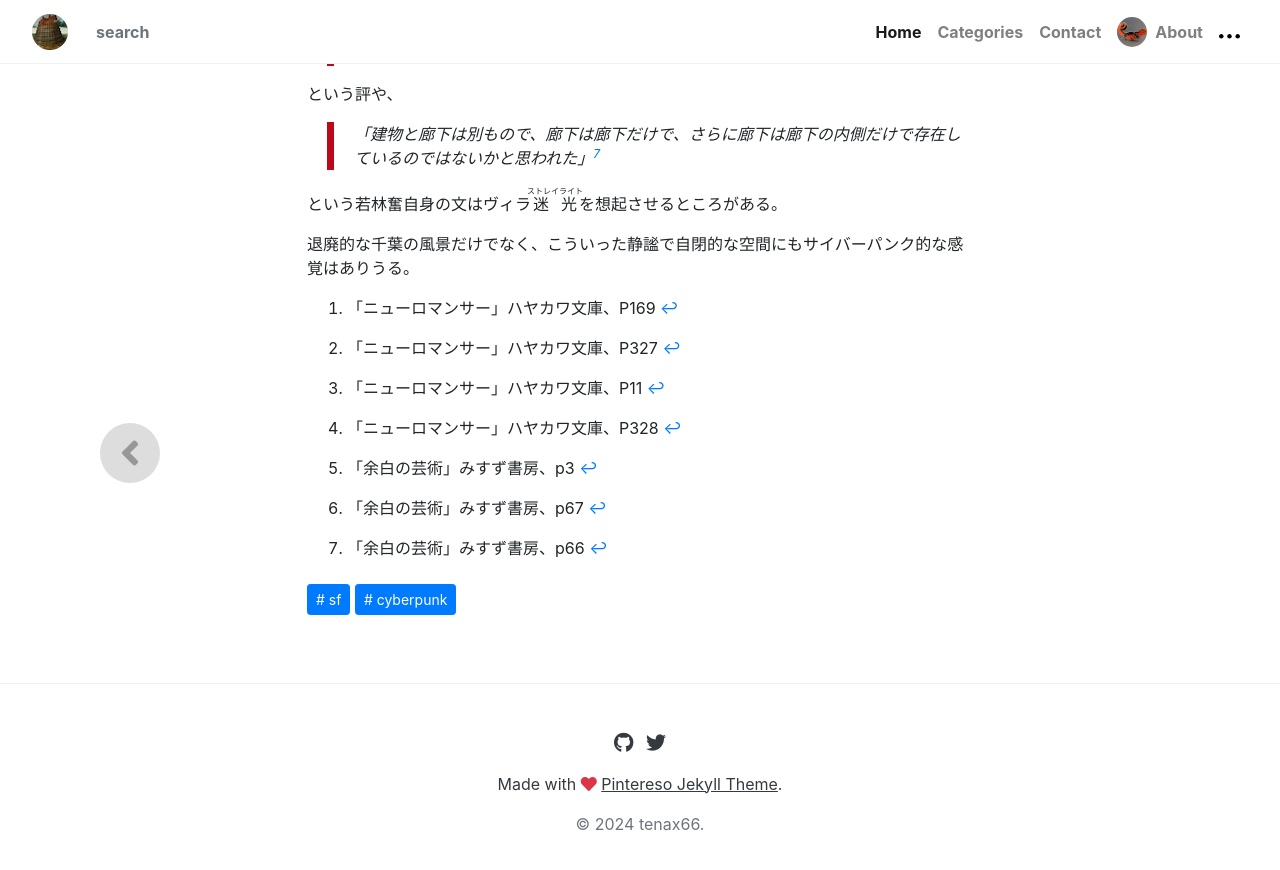
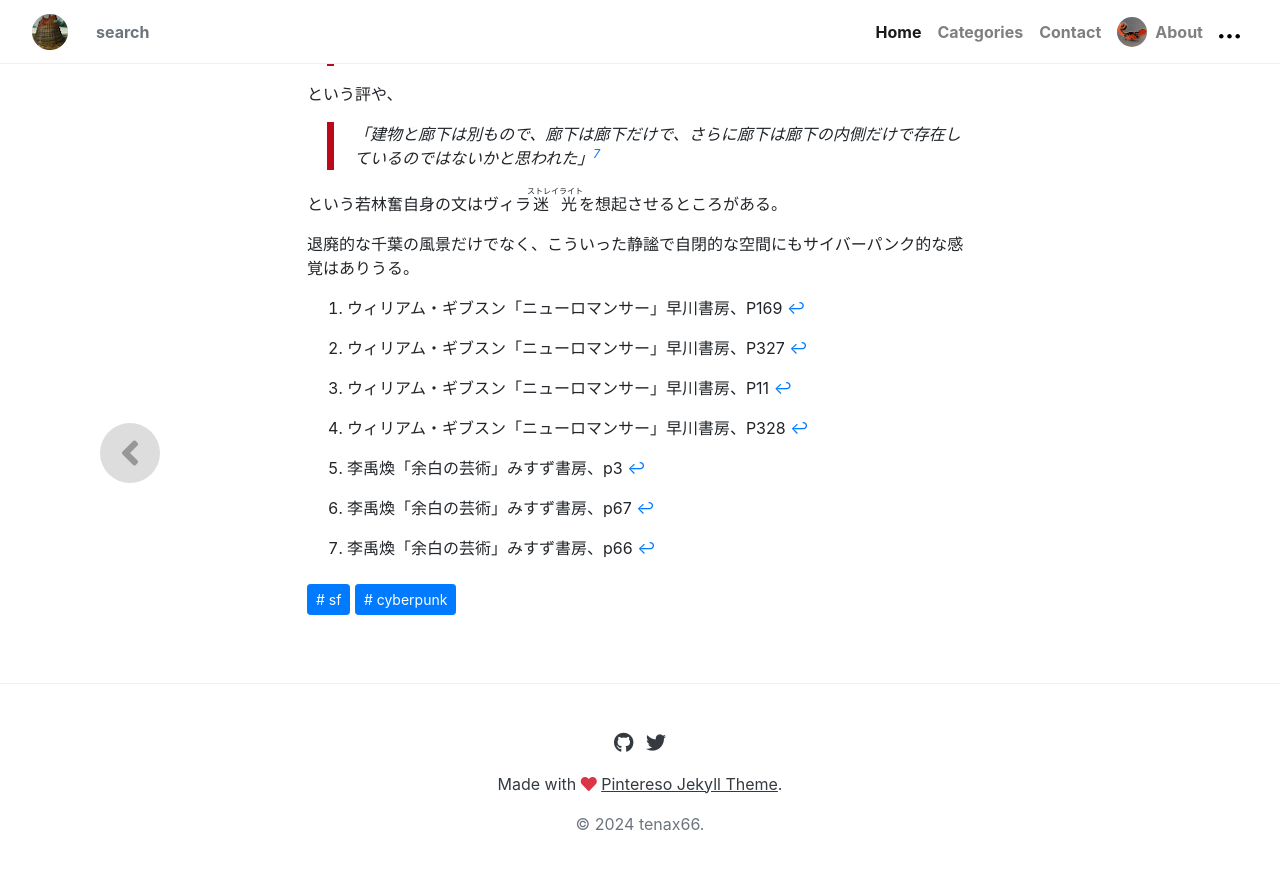
Before and after one commit to tenax66/babel, a Jekyll site: the page built from _posts/2024-02-07-neuromancer.md, in a window 1280 px wide and 900 px high, scrolled down 3544 px. Shown: the top 870 px of the window. Built offline with Jekyll 4.4.1, drawn with Linux system fonts in a browser that asks for light colours; nearby versions of some CDN libraries; library files that are not in the unit come from our copies; comment, search, counter and statistics services are not loaded.

Commit message:
fix references

```diff
--- a/_posts/2024-02-07-neuromancer.md
+++ b/_posts/2024-02-07-neuromancer.md
@@ -78,10 +78,10 @@ SF の古典として手に取ったので、ハードボイルドな話の運
 
 退廃的な千葉の風景だけでなく、こういった静謐で自閉的な空間にもサイバーパンク的な感覚はありうる。
 
-[^1]: 「ニューロマンサー」ハヤカワ文庫、P169
-[^2]: 「ニューロマンサー」ハヤカワ文庫、P327
-[^3]: 「ニューロマンサー」ハヤカワ文庫、P11
-[^4]: 「ニューロマンサー」ハヤカワ文庫、P328
-[^5]: 「余白の芸術」みすず書房、p3
-[^6]: 「余白の芸術」みすず書房、p67
-[^7]: 「余白の芸術」みすず書房、p66
+[^1]: ウィリアム・ギブスン「ニューロマンサー」早川書房、P169
+[^2]: ウィリアム・ギブスン「ニューロマンサー」早川書房、P327
+[^3]: ウィリアム・ギブスン「ニューロマンサー」早川書房、P11
+[^4]: ウィリアム・ギブスン「ニューロマンサー」早川書房、P328
+[^5]: 李禹煥「余白の芸術」みすず書房、p3
+[^6]: 李禹煥「余白の芸術」みすず書房、p67
+[^7]: 李禹煥「余白の芸術」みすず書房、p66
```
Also changed, not shown: _posts/2024-02-09-notebook-of-poison.md (+1 -1 lines).
